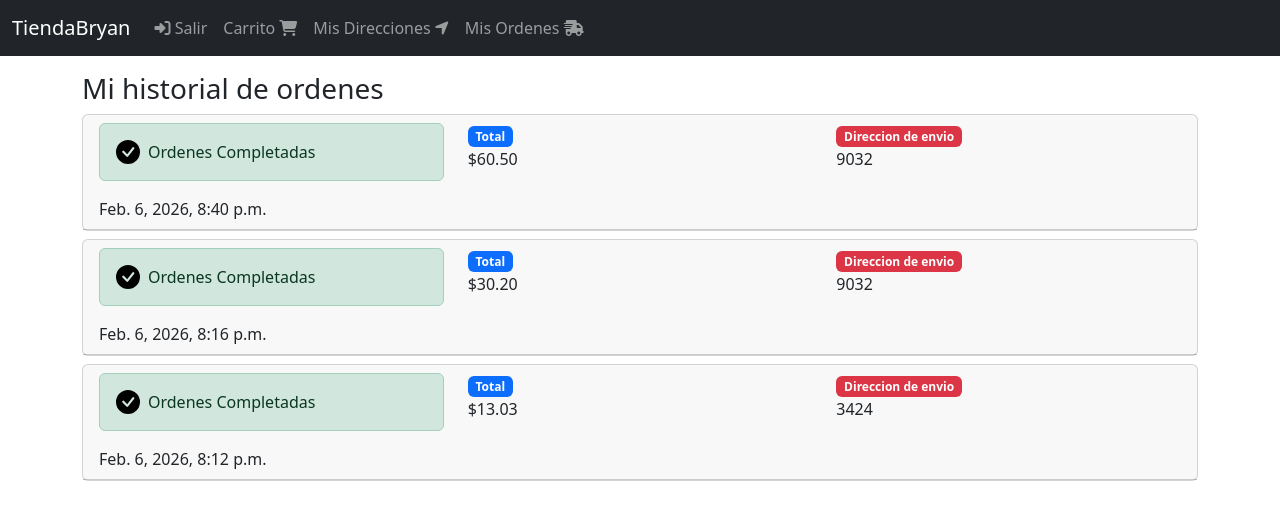
After one commit to Isaac244/Mi-primer-proyecto-django, a Django app: page /orden/completados in a window 1280 px wide. The commit adds this page. Shown: the top 520 px of the page. Run offline with Django 5.2, Linux system fonts and the light colour scheme; a user stored in the database is signed in; data comes from the database, SQL or seed files in the repository; some libraries are stand-ins or nearby versions.

Commit message:
Vista de historial de ordenes

```diff
--- /dev/null
+++ b/orden/templates/orden/ordenes.html
@@ -0,0 +1,14 @@
+{% extends 'base.html' %}
+
+{% block content %}
+<div class="col">
+    <div class="h3">
+        Mi historial de ordenes
+    </div>
+    <div>
+        {% for orden in object_list %}
+            {% include 'orden/snippets/orden.html' %}
+        {% endfor %}
+    </div>
+</div>
+{% endblock %}
--- /dev/null
+++ b/orden/templates/orden/snippets/orden.html
@@ -0,0 +1,34 @@
+{% load funcion_tag %}
+<div class="card mb-2">
+    <div class="card-header">
+        <div class="row">
+            <div class="col-4">
+                <div class="alert alert-success d-flex align-items-center" role="alert">
+                    <svg class="bi flex-shrink-0 me-2" width="24" height="24" role="img" aria-label="Success:"><use xlink:href="#check-circle-fill"/></svg>
+                    <div>
+                        Ordenes Completadas
+                    </div>
+                </div>
+                <div>
+                    {{ orden.created_at }}
+                </div>
+            </div>
+            <div class="col-4">
+                <div class="badge bg-primary">
+                    Total
+                </div>
+                <div>
+                    {{ orden.total | precio_tag }}
+                </div>
+            </div>
+            <div class="col-4">
+                <div class="badge bg-danger">
+                    Direccion de envio
+                </div>
+                <div>
+                    {{ orden.direccion_envio }}
+                </div>
+            </div>
+        </div>
+    </div>
+</div>
--- a/orden/urls.py
+++ b/orden/urls.py
@@ -10,4 +10,5 @@ urlpatterns = [
     path('confirmacion', views.confirmacion, name='confirmacion'),
     path('cancelar', views.cancelar_orden, name='cancelar'),
     path('completado', views.completado, name='completado'),
+    path('completados', views.OrdenViews.as_view(), name='completados'),
 ]
--- a/orden/views.py
+++ b/orden/views.py
@@ -6,8 +6,18 @@ from django.contrib.auth.decorators import login_required
 from .utils import breadcrumb
 from DirEnvio.models import DireccionEnvio
 from django.contrib import messages
+from django.views.generic.list import ListView
+from django.contrib.auth.mixins import LoginRequiredMixin
+from django.db.models.query import EmptyQuerySet
 
 # Create your views here.
+class OrdenViews(LoginRequiredMixin, ListView):
+    login_url = 'login'
+    template_name = 'orden/ordenes.html'
+
+    def get_queryset(self):
+        return self.request.user.ordenes_completadas()
+
 @login_required(login_url='login')
 def orden(request):
     cart = funcionCarrito(request)
--- a/templates/base.html
+++ b/templates/base.html
@@ -46,4 +46,16 @@ crossorigin="anonymous"></script>
 <script src="https://cdn.jsdelivr.net/npm/bootstrap@5.0.1/dist/js/bootstrap.min.js"
 integrity="sha384-Atwg2Pkwv9vp0ygtn1JAojH0nYbwNJLPhwyoVbhoPwBhjQPR5VtM2+xf0Uwh9KtT"
 crossorigin="anonymous"></script>
+
+<svg xmlns="http://www.w3.org/2000/svg" class="d-none">
+  <symbol id="check-circle-fill" viewBox="0 0 16 16">
+    <path d="M16 8A8 8 0 1 1 0 8a8 8 0 0 1 16 0zm-3.97-3.03a.75.75 0 0 0-1.08.022L7.477 9.417 5.384 7.323a.75.75 0 0 0-1.06 1.06L6.97 11.03a.75.75 0 0 0 1.079-.02l3.992-4.99a.75.75 0 0 0-.01-1.05z"/>
+  </symbol>
+  <symbol id="info-fill" viewBox="0 0 16 16">
+    <path d="M8 16A8 8 0 1 0 8 0a8 8 0 0 0 0 16zm.93-9.412-1 4.705c-.07.34.029.533.304.533.194 0 .487-.07.686-.246l-.088.416c-.287.346-.92.598-1.465.598-.703 0-1.002-.422-.808-1.319l.738-3.468c.064-.293.006-.399-.287-.47l-.451-.081.082-.381 2.29-.287zM8 5.5a1 1 0 1 1 0-2 1 1 0 0 1 0 2z"/>
+  </symbol>
+  <symbol id="exclamation-triangle-fill" viewBox="0 0 16 16">
+    <path d="M8.982 1.566a1.13 1.13 0 0 0-1.96 0L.165 13.233c-.457.778.091 1.767.98 1.767h13.713c.889 0 1.438-.99.98-1.767L8.982 1.566zM8 5c.535 0 .954.462.9.995l-.35 3.507a.552.552 0 0 1-1.1 0L7.1 5.995A.905.905 0 0 1 8 5zm.002 6a1 1 0 1 1 0 2 1 1 0 0 1 0-2z"/>
+  </symbol>
+</svg>
 </html>
--- a/templates/navbar.html
+++ b/templates/navbar.html
@@ -3,6 +3,7 @@
 {% url 'registro' as registro %}
 {% url 'carts' as cart %}
 {% url 'direccion_envio' as direccion_envio %}
+{% url 'completados' as completados %}
 
 <nav class="navbar navbar-expand-lg navbar-dark bg-dark">
   <div class="container-fluid">
@@ -55,6 +56,12 @@
             <span class="fas fa-location-arrow"></span>
           </a>
         </li>
+
+        <li class="nav-item">
+          <a class="nav-link" href="{% url 'completados' %}">Mis Ordenes
+            <span class="fas fa-shipping-fast"></span>
+          </a>
+        </li>
       </ul>
       {% endif %}
     </div>
--- a/users/models.py
+++ b/users/models.py
@@ -2,6 +2,7 @@ from django.db import models
 from django.contrib.auth.models import AbstractUser
 #LIBERIA OneToOne
 from django.db.models.deletion import CASCADE
+from orden.comun import OrdenStatus
 
 # Create your models here.
 class User(AbstractUser):
@@ -17,6 +18,9 @@ class User(AbstractUser):
     def has_direccion_envio(self):
         return self.direccion_envio is not None
 
+    def ordenes_completadas(self):
+        return self.orden_set.filter(status=OrdenStatus.COMPLETED).order_by('-id')
+
 
 class Cliente(User):
     class Meta:
```
